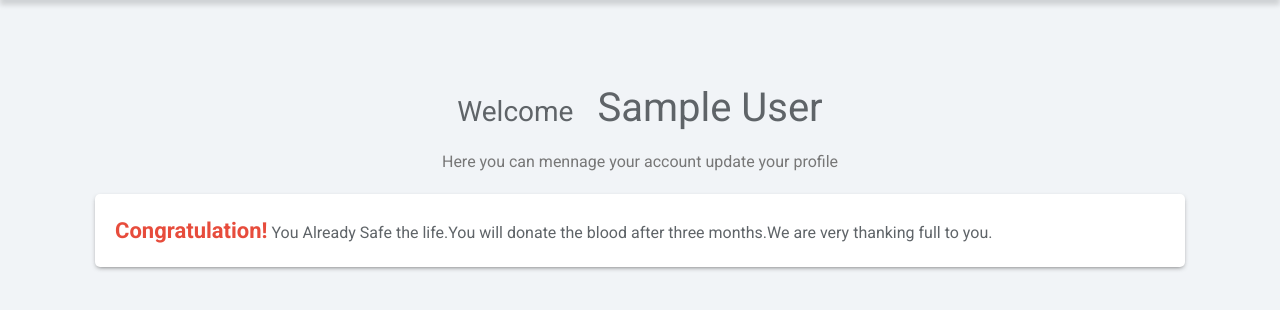
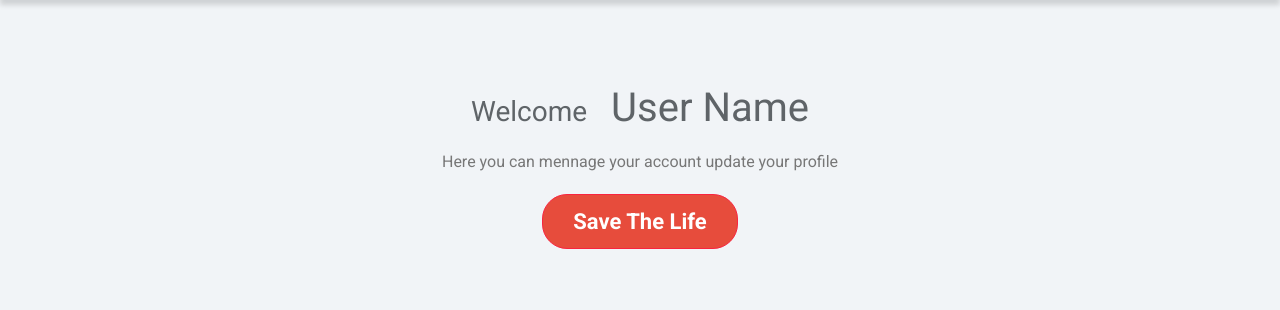
Before and after one commit to laviarora/blooddonation, a PHP site: page /blooddonation/user/index.php in a window 1280 px wide. Shown: the part 56-366 px from the top of the page. Run offline with PHP 8.4, Linux system fonts and the light colour scheme; the visitor is signed in with stand-in values (Sample User, id 1).

Commit message:
Revert "19 done"
This reverts commit a2334abbc1e29cbbfb2b11fa7c1d2a308fed0d9c.

```diff
--- a/signin.php
+++ b/signin.php
@@ -39,7 +39,6 @@
 				while($row = mysqli_fetch_assoc($result)){
 					$_SESSION['user_id'] = $row['id'];
 					$_SESSION['name'] = $row['Name'];
-					$_SESSION['save_life_date'] = $row['save_life_date'];
 
 
 					header('Location: user/index.php');
--- a/user/index.php
+++ b/user/index.php
@@ -12,20 +12,6 @@
 	h1,h3{
 		display: inline-block;
 		padding: 10px;
-	}
-	.name{
-		color: #e74c3c;
-		font-size: 22px;
-		font-weight: 700;
-	}
-	.donors_data{
-		background-color: white;
-		border-radius: 5px;
-		margin:20px 5px 0px 5px;
-		-webkit-box-shadow: 0px 2px 5px -2px rgba(89,89,89,0.95);
-		-moz-box-shadow: 0px 2px 5px -2px rgba(89,89,89,0.95);
-		box-shadow: 0px 2px 5px -2px rgba(89,89,89,0.95);
-		padding: 20px;
 	}
 </style>
 
@@ -46,41 +32,11 @@
     							</div>
   							</div>
 							<div class="heading text-center">
-								<h3>Welcome </h3> <h1><?php if(isset($_SESSION['name'])) echo $_SESSION['name']; ?></h1>
+								<h3>Welcome </h3> <h1>User Name</h1>
 							</div>
 							<p class="text-center">Here you can mennage your account update your profile</p>
-
-                             <?php
-
-                                 $safelife=$_SESSION['save_life_date'];
-                                 if($safelife=='0'){
-
-                                 	echo'<form target="" method="post">
-							<button style="margin-top: 20px;" name="date" id="save_the_life" type="submit" class="btn btn-lg btn-danger center-aligned ">Save The Life</button>
-							</form>';
-
-                                 }else{
-                                 	echo '<div class="donors_data">
-					                <span class="name">Congratulation!</span>
-					                <span>You Already Safe the life.You will donate the blood after three months.We are very thanking full to you.</span>
-
-
-					              </div>';
-
-                                 }
-
-
-                               ?>
-
-
-
-
-					              <div class="test-success text-center" id="data" style="margin-top: 20px;">
-								<!-- Display Message here--></div>
-
-
-
-
+							<button style="margin-top: 20px;" name="date" id="save_the_life" class="btn btn-lg btn-danger center-aligned ">Save The Life</button>
+							<div class="test-success text-center" id="data" style="margin-top: 20px;"><!-- Display Message here--></div>
 
 						</div>
 					</div>
```
